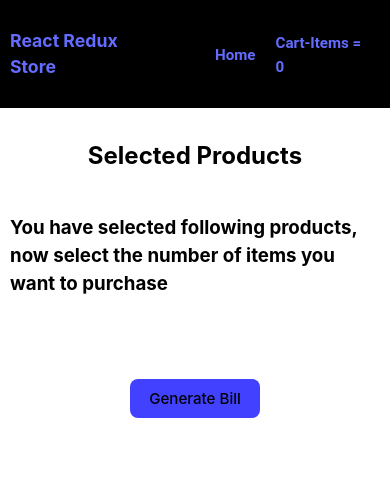
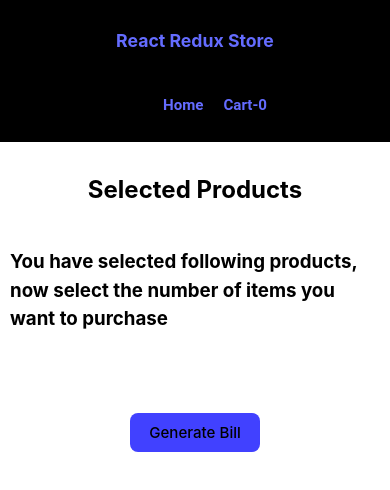
Before and after one commit to UdhavSharma2004/Vite-Redux-React_App, a React (Vite) app: page /#/checkout in a window 390 px wide. Shown: the top 490 px of the page. Built offline with nearby package versions, Linux system fonts and the light colour scheme.

Commit message:
responsiveness issues fixed

```diff
--- a/src/App.jsx
+++ b/src/App.jsx
@@ -9,6 +9,7 @@ import Navbar from './Components/Navbar';
 import store from './Store/store';
 import Product from './Pages/Product';
 import Gateway from './Pages/Gateway';
+import Thanks from './Pages/Thanks';
 
 import { Provider } from 'react-redux';
 
@@ -23,6 +24,7 @@ function App() {
           <Route path="/cart" element={<Cart />} />
           <Route path="/product/:id" element={<Product />} />
           <Route path="/checkout" element={<Gateway />} />
+          <Route path="/thanks" element={<Thanks />} />
           <Route path="*" element={<Error404 />} />
         </Routes>
       </Router>
--- a/src/Components/Navbar.jsx
+++ b/src/Components/Navbar.jsx
@@ -17,7 +17,7 @@ const Navbar = () => {
                             <Link to="/" className='home body link-main'>Home</Link>
                         </li>
                         <li>
-                            <Link to="/cart" className='cart body link-main'>Cart-Items = {items.length}</Link>
+                            <Link to="/cart" className='cart body link-main'>Cart-{items.length}</Link>
                         </li>
                     </ul>
                 </div>
--- a/src/Components/index.css
+++ b/src/Components/index.css
@@ -20,7 +20,8 @@
 
 
 .nav-links li{
-    padding: 0 10px;
+    margin: 0 10px;
+
 }
 
 .link-main{
@@ -33,3 +34,31 @@
 .link-main:hover{
     color: #f5f5f5;
 }
+
+@media(max-width: 768px){
+    .nav{
+        flex-direction: column;
+        padding: 20px;
+        justify-content: center;
+        align-items: center;
+    }
+    .nav{
+        flex-direction: column;
+        padding: 20px;
+    }
+    .nav-links{
+        margin-top: 20px;
+    }
+    .link-main{
+        font-size: 1.5rem;
+    }
+}
+
+@media (max-width: 500px){
+    .nav{
+        padding: 10px;
+    }
+    .link-main{
+        font-size: 1.2rem;
+    }
+}
--- a/src/Pages/Gateway.jsx
+++ b/src/Pages/Gateway.jsx
@@ -1,6 +1,7 @@
 import { React, useState,useEffect } from 'react'
 import { useSelector, useDispatch } from 'react-redux'
 import { removeProduct } from '../Store/cartSlice'
+import { Link } from 'react-router-dom'
 import './index.css';
 
 const Gateway = () => {
@@ -43,10 +44,6 @@ const Gateway = () => {
     }
 
     const handlePayNow = () => {
-        setPayment(true)
-        items.map((item) => {
-            dispatch(removeProduct(item.id))
-        })
 
     }
 
@@ -109,9 +106,9 @@ const Gateway = () => {
                             <h3 className='totalBill-heading products'>Total Bill</h3>
                             <h3 className='totalBill-price products'>{totalBill} $</h3>
                         </div>
-                        <div className='products'>
+                            <Link to="/thanks" className='products'>
                             <button className='PayNow-btn' onClick={() => { handlePayNow() }}>Pay Now $ {totalBill}</button>
-                        </div>
+                        </Link>
                     </div>
                 )}
 
--- /dev/null
+++ b/src/Pages/Thanks.jsx
@@ -0,0 +1,16 @@
+import React from 'react'
+import './index.css';
+import { Link } from 'react-router-dom';
+
+const Thanks = () => {
+    return (
+        <div className=''>
+            <h3 className='products'>Thanks for shopping with us. We will add further functionality very soon !!</h3>
+            <Link to='/' className='products'>
+                <button className="GobackBtn">Shop More</button>
+            </Link>
+        </div>
+    )
+}
+
+export default Thanks
```
